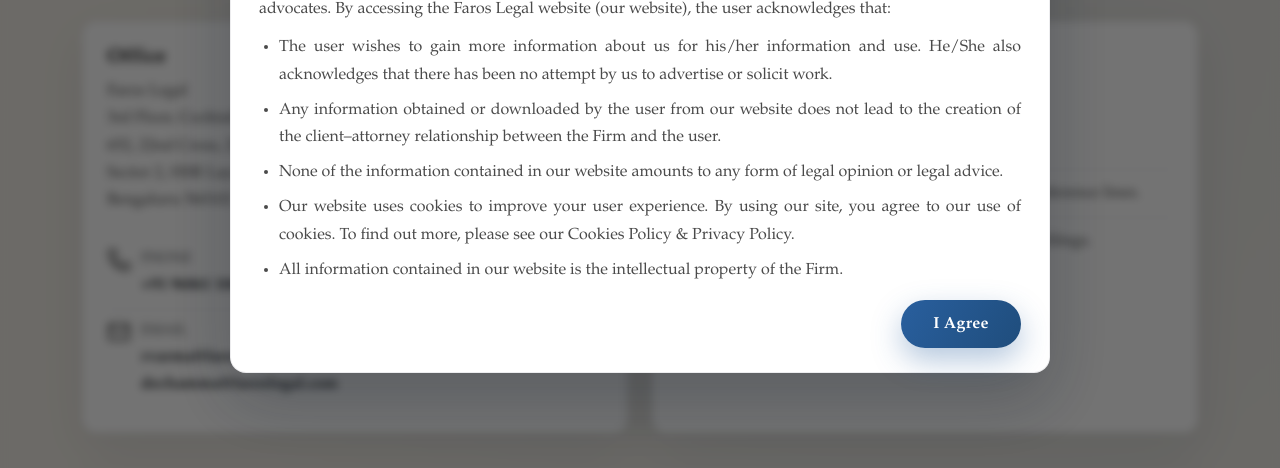
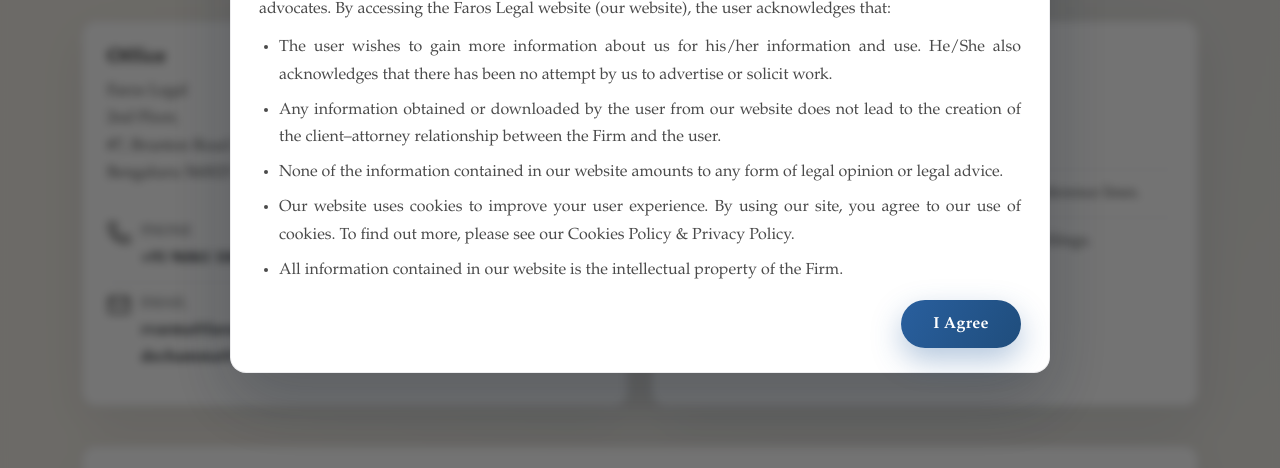
Before and after one commit to HemanthNh/faros, a plain HTML site: page contact.html in a window 1280 px wide. Shown: the part 267-735 px from the top of the page. Drawn offline with nearby package versions, Linux system fonts and the light colour scheme.

Commit message:
Update contact.html address

```diff
--- a/contact.html
+++ b/contact.html
@@ -166,7 +166,7 @@
         <div class="col-lg-6 col-md-6">
           <div class="contact-card p-4 h-100 reveal-up">
             <h3 class="fw-semibold mb-2">Office</h3>
-            <p class="mb-0">Faros Legal<br>3rd Floor, Cocktail Workspaces<br>652, 22nd Cross, 23rd Main Road<br>Sector 2, HSR Layout<br>Bengaluru 560102</p>
+            <p class="mb-0">Faros Legal<br>2nd Floor,<br>#7, Brunton Road (Entrance on Ashley Road), Ashok Nagar, <br>Bengaluru 560025</p>
             <ul class="contact-list mt-4">
               <li>
                 <i data-lucide="phone"></i>
```
